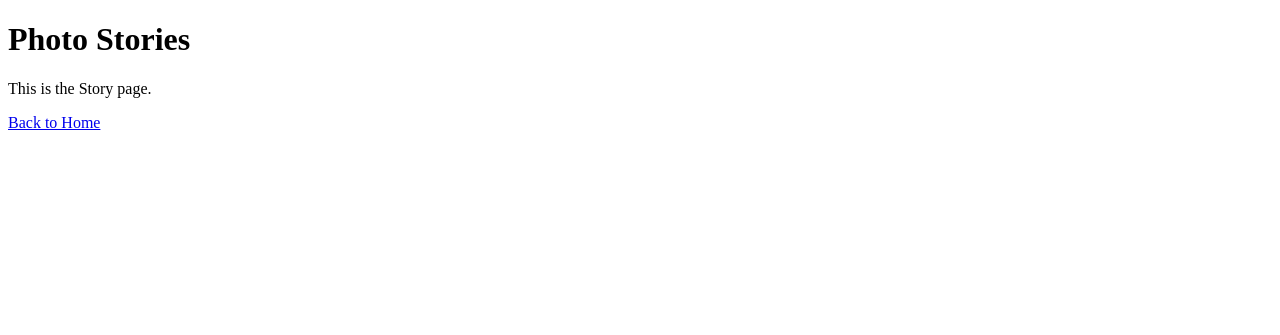
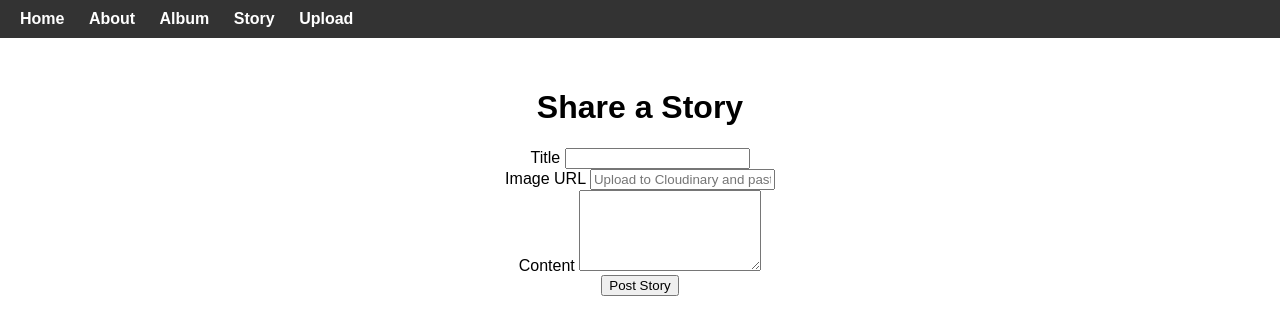
Before and after one commit to yuexia0720/photowebsite, a Flask app: page /story in a window 1280 px wide. Shown: the top 335 px of the page. Run offline with Flask 3, Linux system fonts and the light colour scheme.

Commit message:
Update story.html

```diff
--- a/templates/story.html
+++ b/templates/story.html
@@ -1,9 +1,36 @@
-<!DOCTYPE html>
-<html>
-<head><title>My Stories</title></head>
-<body>
-    <h1>Photo Stories</h1>
-    <p>This is the Story page.</p>
-    <a href="/">Back to Home</a>
-</body>
-</html>
+{% extends "base.html" %}
+{% block content %}
+<div class="max-w-4xl mx-auto px-4 py-10">
+    <h1 class="text-4xl font-bold mb-6 text-center">Share a Story</h1>
+
+    <!-- Form -->
+    <form method="POST" class="bg-white p-6 rounded-xl shadow-md mb-10">
+        <div class="mb-4">
+            <label class="block font-semibold mb-1">Title</label>
+            <input type="text" name="title" required class="w-full border rounded-lg p-2">
+        </div>
+        <div class="mb-4">
+            <label class="block font-semibold mb-1">Image URL</label>
+            <input type="text" name="image_url" placeholder="Upload to Cloudinary and paste URL here" class="w-full border rounded-lg p-2">
+        </div>
+        <div class="mb-4">
+            <label class="block font-semibold mb-1">Content</label>
+            <textarea name="content" rows="5" required class="w-full border rounded-lg p-2"></textarea>
+        </div>
+        <button type="submit" class="bg-blue-600 text-white px-4 py-2 rounded-lg hover:bg-blue-700">Post Story</button>
+    </form>
+
+    <!-- Display stories -->
+    <div class="space-y-10">
+        {% for story in stories %}
+        <div class="bg-gray-100 p-6 rounded-xl shadow">
+            <h2 class="text-2xl font-bold mb-2">{{ story.title }}</h2>
+            {% if story.image_url %}
+            <img src="{{ story.image_url }}" class="mb-4 rounded-lg max-h-[400px] w-full object-cover">
+            {% endif %}
+            <p class="text-gray-800 whitespace-pre-line">{{ story.content }}</p>
+        </div>
+        {% endfor %}
+    </div>
+</div>
+{% endblock %}
```
